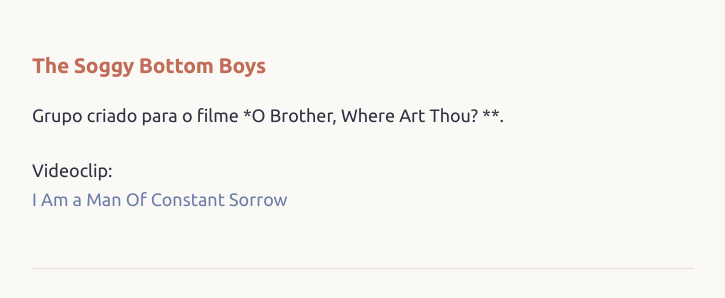
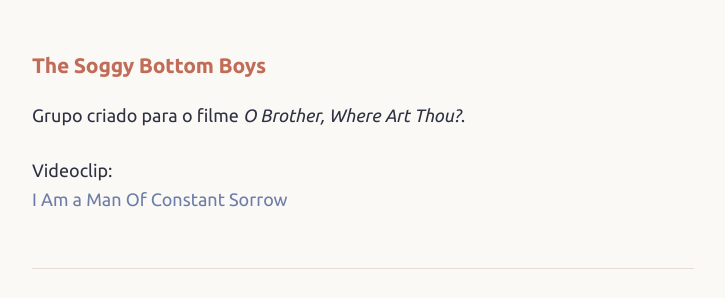
Before and after one commit to joaquim-capitao/musica, a Jekyll site: the page built from grupos-musicais-ficticios.md, in a window 1280 px wide. Shown: the part 630-928 px from the top of the page, without its empty margins (277-1002 px from the left). Built offline with Jekyll 4.4.1, drawn with Linux system fonts in a browser that asks for light colours; our own code applies the rules of GitHub Pages for plain Markdown files.

Commit message:
Fix formatting in The Soggy Bottom Boys section

```diff
--- a/grupos-musicais-ficticios.md
+++ b/grupos-musicais-ficticios.md
@@ -13,7 +13,7 @@
 
 ---
 ### The Soggy Bottom Boys
-Grupo criado para o filme *O Brother, Where Art Thou? **.
+Grupo criado para o filme *O Brother, Where Art Thou?*.
 
 Videoclip:
 [I Am a Man Of Constant Sorrow](https://m.youtube.com/watch?v=5fkWheDcI50&list=RD5fkWheDcI50&start_radio=1&pp=ygUpaSBhbSBhIG1hbiBvZiBjb25zdGFudCBzb3Jyb3cgbXVzaWMgdmlkZW-gBwE%3D)
```
